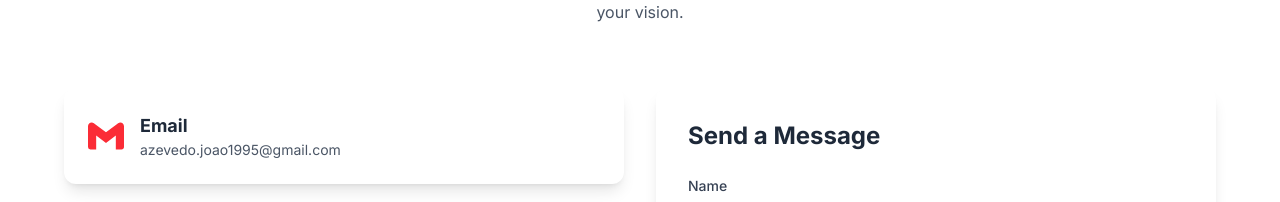
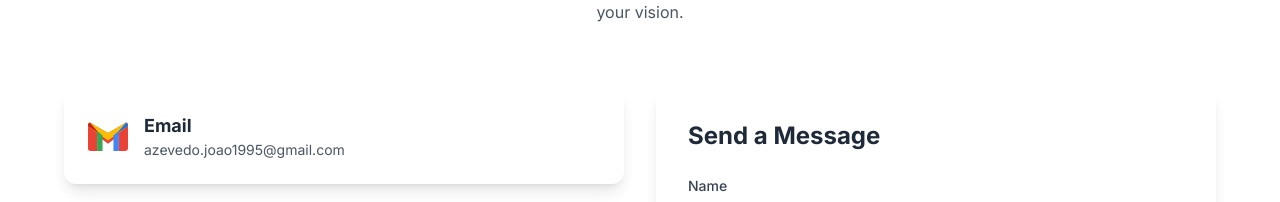
Before and after one commit to coqueirojoao/portfolio-coqueiro, a Next.js app: page /en in a window 1280 px wide. Shown: the part 4128-4330 px from the top of the page. Built offline with nearby package versions, Linux system fonts and the light colour scheme.

Commit message:
feat: add colorful Gmail logo with official brand colors
- Create custom GmailIcon component with SVG
- Use official Gmail colors (red, blue, green, yellow)
- Replace simple red icon with multi-color gradient logo
- Maintain consistent sizing with other social icons

```diff
--- a/components/sections/contact.tsx
+++ b/components/sections/contact.tsx
@@ -6,7 +6,8 @@ import { useInView } from "framer-motion";
 import { useRef } from "react";
 import { socialLinks } from "@/lib/data";
 import { ContactForm } from "@/components/ui/contact-form";
-import { SiGmail, SiLinkedin, SiGithub } from "react-icons/si";
+import { SiLinkedin, SiGithub } from "react-icons/si";
+import { GmailIcon } from "@/components/ui/gmail-icon";
 
 export function Contact() {
   const t = useTranslations("contact");
@@ -15,7 +16,7 @@ export function Contact() {
 
   const contactMethods = [
     {
-      icon: <SiGmail className="text-red-500" />,
+      icon: <GmailIcon className="w-10 h-10" />,
       label: t("email"),
       value: socialLinks.email,
       href: `mailto:${socialLinks.email}`,
--- /dev/null
+++ b/components/ui/gmail-icon.tsx
@@ -0,0 +1,35 @@
+export function GmailIcon({ className = "" }: { className?: string }) {
+  return (
+    <svg
+      viewBox="0 0 24 24"
+      className={className}
+      fill="none"
+      xmlns="http://www.w3.org/2000/svg"
+    >
+      <path
+        d="M24 5.457v13.909c0 .904-.732 1.636-1.636 1.636h-3.819V11.73L12 16.64l-6.545-4.91v9.273H1.636A1.636 1.636 0 0 1 0 19.366V5.457c0-.69.431-1.304 1.082-1.541L12 10.18l10.918-6.265A1.636 1.636 0 0 1 24 5.457z"
+        fill="#EA4335"
+      />
+      <path
+        d="M0 5.457v.727l12 8.455 12-8.455v-.727c0-.69-.431-1.304-1.082-1.541L12 10.18 1.082 3.916A1.636 1.636 0 0 0 0 5.457z"
+        fill="#FBBC04"
+      />
+      <path
+        d="M5.455 21.002h3.273V11.73L5.455 8.82z"
+        fill="#34A853"
+      />
+      <path
+        d="M15.272 21.002h3.273V8.82l-3.273 2.91z"
+        fill="#4285F4"
+      />
+      <path
+        d="M0 5.457v.727l5.455 3.636V8.82L1.082 3.916A1.636 1.636 0 0 0 0 5.457z"
+        fill="#C5221F"
+      />
+      <path
+        d="M24 5.457v.727L18.545 9.82V8.82l4.373-4.904A1.636 1.636 0 0 1 24 5.457z"
+        fill="#1A73E8"
+      />
+    </svg>
+  );
+}
```
